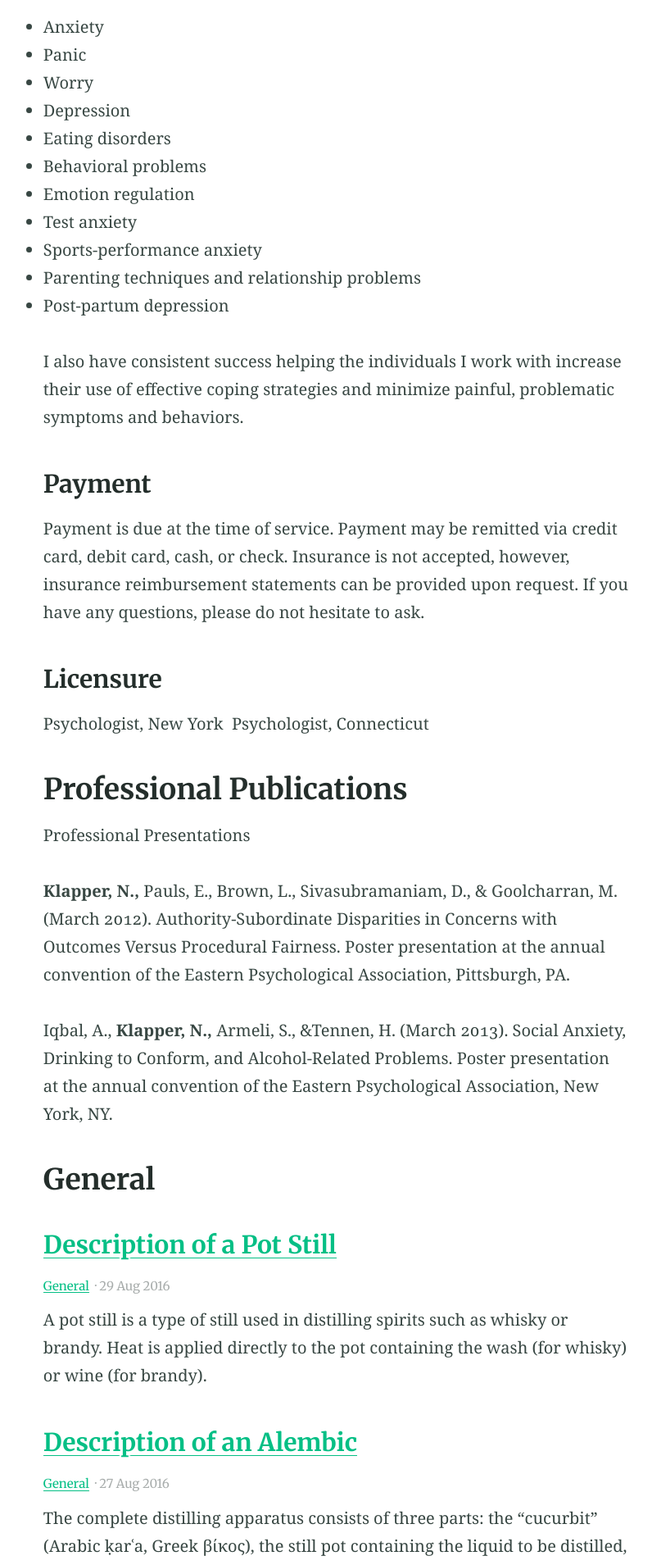
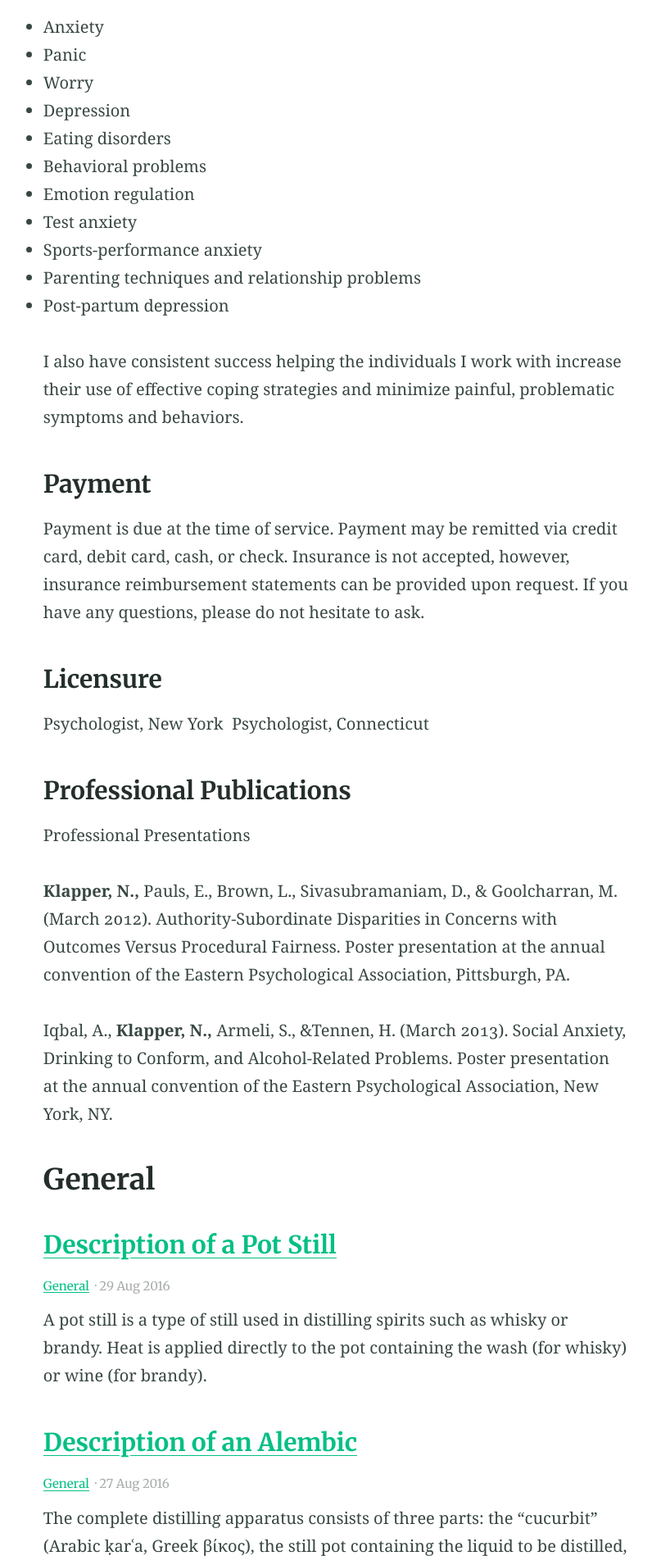
Before and after one commit to elirosen/natalie, a Jekyll site: the page built from services.md, in a window 1280 px wide. Shown: the part 317-2226 px from the top of the page at 82% size, without its empty margins (449-1245 px from the left). Built offline with Jekyll 4.4.1, drawn with Linux system fonts in a browser that asks for light colours.

```diff
--- a/services.md
+++ b/services.md
@@ -29,7 +29,7 @@ Payment is due at the time of service. Payment may be remitted via credit card,
 Psychologist, New York
 Psychologist, Connecticut
 
-## Professional Publications
+### Professional Publications
 Professional Presentations
 
 **Klapper, N.,** Pauls, E., Brown, L., Sivasubramaniam, D., & Goolcharran, M. (March 2012). Authority-Subordinate Disparities in Concerns with Outcomes Versus Procedural Fairness. Poster presentation at the annual convention of the Eastern Psychological Association, Pittsburgh, PA.
```
